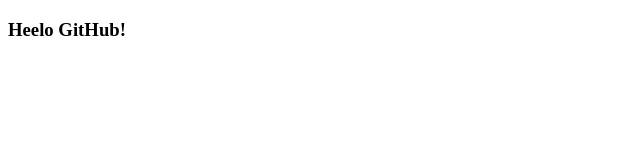
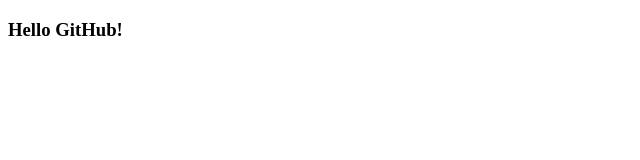
Before and after one commit to aamirrajpot/aamirrajpot.github.io, a plain HTML site: page index.html in a window 1280 px wide. Shown: the full height of the page, 0-640 px from the left. Drawn offline with Linux system fonts and the light colour scheme.

Commit message:
Heelo to Hello

```diff
--- a/index.html
+++ b/index.html
@@ -7,6 +7,6 @@
     <title>Document</title>
 </head>
 <body>
-    <h3>Heelo GitHub!</h3>
+    <h3>Hello GitHub!</h3>
 </body>
 </html>
```
